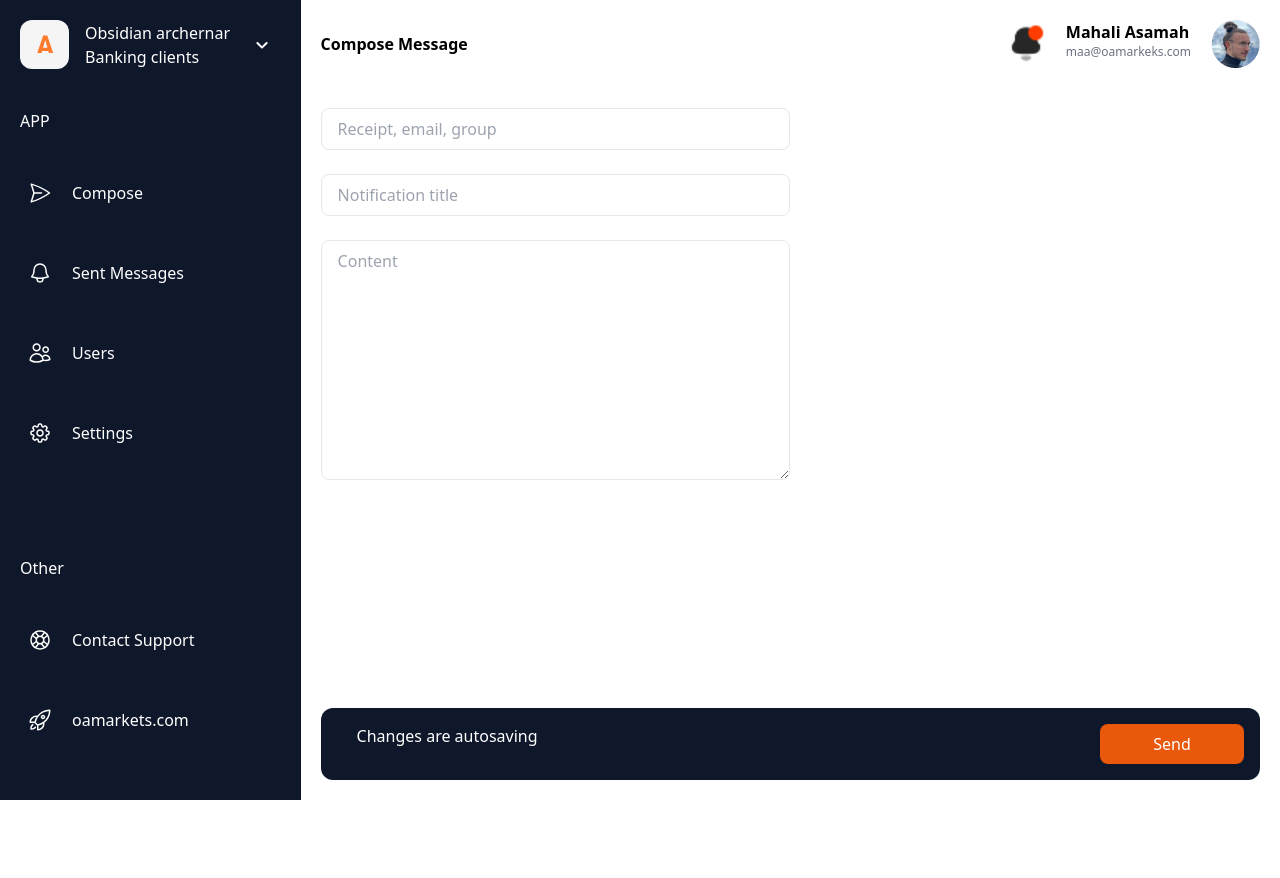
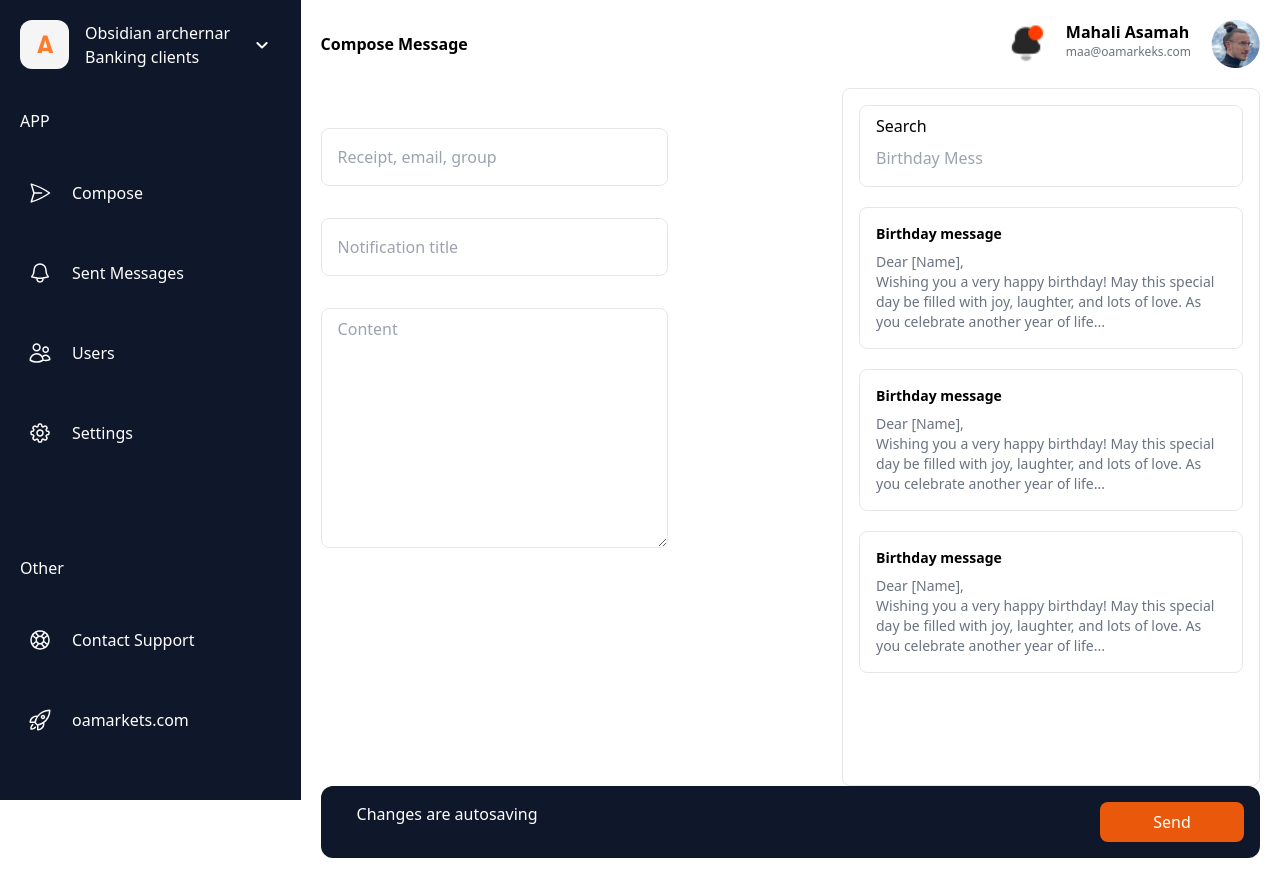
Before and after one commit to paapahagan/hr-project, a React (Vite) app: page / in a window 1280 px wide. Before the commit the page ends 800 px from the top, so only its background shows below. Built offline with nearby package versions, Linux system fonts and the light colour scheme.

Commit message:
feat:suggestion box

```diff
--- a/src/App.jsx
+++ b/src/App.jsx
@@ -2,13 +2,14 @@ import { createBrowserRouter, RouterProvider } from "react-router-dom";
 import LoginContainer from "./features/authentication/login/login-container";
 import SignUpContainer from "./features/authentication/signup/signup-container";
 import Compose from "./features/messages/compose-component";
+import Message from "./features/messages/message-component";
 
 const router = createBrowserRouter([
   {
     path: "/",
     element: (
       <div>
-        <Compose />
+        <Message />
       </div>
     ),
   },
--- /dev/null
+++ b/src/features/messages/message-component.jsx
@@ -0,0 +1,172 @@
+import React from "react";
+
+function Message() {
+  return (
+    <div className="flex">
+      {/* Side Bar */}
+      <div className=" flex flex-col justify-between px-5 py-5 text-white bg-slate-900 w-96 h-screen">
+        <div>
+          <div className=" flex ">
+            <div>
+              <img src="/src/assets/icons/a.svg" className="mr-2" />
+            </div>
+            <div className=" grid content-center ml-2 mr-5">
+              <p>Obsidian archernar</p>
+              <p>Banking clients</p>
+            </div>
+            <button className=" grid content-center">
+              <img src="/src/assets/icons/down.svg" />
+            </button>
+          </div>
+
+          {/* app menu */}
+          <div className=" mt-10 grid gap-y-10 ">
+            <div>
+              <p>APP</p>
+            </div>
+            <button className=" flex hover:border px-2 py-2">
+              <img src="/src/assets/icons/comp.svg" className="mr-5" />
+              <p>Compose</p>
+            </button>
+            <button className=" flex  hover:border px-2 py-2">
+              <img src="/src/assets/icons/bell.svg" className="mr-5" />
+              <p>Sent Messages</p>
+            </button>
+            <button className=" flex  hover:border px-2 py-2">
+              <img src="/src/assets/icons/user.svg" className="mr-5" />
+              <p>Users</p>
+            </button>
+            <button className=" flex  hover:border px-2 py-2">
+              <img src="/src/assets/icons/set.svg" className="mr-5" />
+              <p>Settings</p>
+            </button>
+          </div>
+        </div>
+
+        {/* Others */}
+        <div className="grid gap-y-10 mt-10 mb-10">
+          <div>
+            <p>Other</p>
+          </div>
+          <button className=" flex  hover:border px-2 py-2">
+            <img src="/src/assets/icons/contact.svg" className="mr-5" />
+            <p>Contact Support</p>
+          </button>
+          <button className=" flex  hover:border px-2 py-2">
+            <img src="/src/assets/icons/roc.svg" className="mr-5" />
+            <a>oamarkets.com</a>
+          </button>
+        </div>
+      </div>
+      {/* compose page */}
+      <div className="container flex flex-col justify-between  px-5 py-5">
+        <div>
+          <div className="flex justify-between">
+            <div className=" font-bold grid content-center">
+              Compose Message
+            </div>
+            <div className=" flex gap-x-5">
+              <button>
+                <img src="notification.png" className="w-10" />
+              </button>
+              <div className="flex">
+                <div className="mr-5">
+                  <p className=" font-bold">Mahali Asamah</p>
+                  <p className=" text-xs text-gray-500">maa@oamarkeks.com</p>
+                </div>
+                <img src="Jan .png" />
+              </div>
+            </div>
+          </div>
+          <div className="flex">
+            <div className="w-11/12 mt-5">
+              <div className="mt-10">
+                <input
+                  className="px-4 py-4 border rounded-lg w-8/12 "
+                  placeholder="Receipt, email, group"
+                />
+              </div>
+              <div className="mt-8">
+                <input
+                  className="px-4 py-4  border rounded-lg w-8/12 "
+                  placeholder="Notification title"
+                />
+              </div>
+              <div className="mt-8">
+                <textarea
+                  className="px-4 py-2 border rounded-lg w-8/12 h-60 text-start"
+                  placeholder="Content"
+                />
+              </div>
+            </div>
+            <div className="px-4 py-4 border rounded-lg mt-5 pb-28">
+              <div className="border rounded-lg px-2 py-2 w-96">
+                <p className="px-2">Search</p>
+                <input
+                  type="text"
+                  placeholder="Birthday Mess"
+                  className=" w-80 px-2 py-2 rounded-lg"
+                />
+              </div>
+              <div className="mt-5 grid gap-y-5">
+                <div className="px-4 py-4 text-sm border rounded-lg w-96">
+                  <p className="mb-2 font-bold">Birthday message</p>
+                  <div className=" text-gray-500">
+                    <p>Dear [Name],</p>
+                    <p>Wishing you a very happy birthday! May this special </p>
+                    <p>
+                      day be filled with joy, laughter, and lots of love. As{" "}
+                    </p>
+                    <p>you celebrate another year of life...</p>
+                  </div>
+                </div>
+                <div className="px-4 py-4 text-sm border rounded-lg w-96">
+                  <p className="mb-2 font-bold">Birthday message</p>
+                  <div className=" text-gray-500">
+                    <p>Dear [Name],</p>
+                    <p>Wishing you a very happy birthday! May this special </p>
+                    <p>
+                      day be filled with joy, laughter, and lots of love. As{" "}
+                    </p>
+                    <p>you celebrate another year of life...</p>
+                  </div>
+                </div>
+                <div className="px-4 py-4 text-sm border rounded-lg w-96">
+                  <p className="mb-2 font-bold">Birthday message</p>
+                  <div className=" text-gray-500">
+                    <p>Dear [Name],</p>
+                    <p>Wishing you a very happy birthday! May this special </p>
+                    <p>
+                      day be filled with joy, laughter, and lots of love. As{" "}
+                    </p>
+                    <p>you celebrate another year of life...</p>
+                  </div>
+                </div>
+              </div>
+            </div>
+          </div>
+        </div>
+
+        <div className=" flex justify-between bg-slate-900 px-4 py-4 rounded-xl">
+          <div className="flex gap-x-5">
+            <div>
+              <img src="/src/assets/icons/loading.svg" />
+            </div>
+            <div>
+              <p className="  text-white grid content-center">
+                Changes are autosaving
+              </p>
+            </div>
+          </div>
+          <div>
+            <button className=" w-36 py-2  bg-orange-600 rounded-lg  text-white">
+              Send
+            </button>
+          </div>
+        </div>
+      </div>
+    </div>
+  );
+}
+
+export default Message;
```
